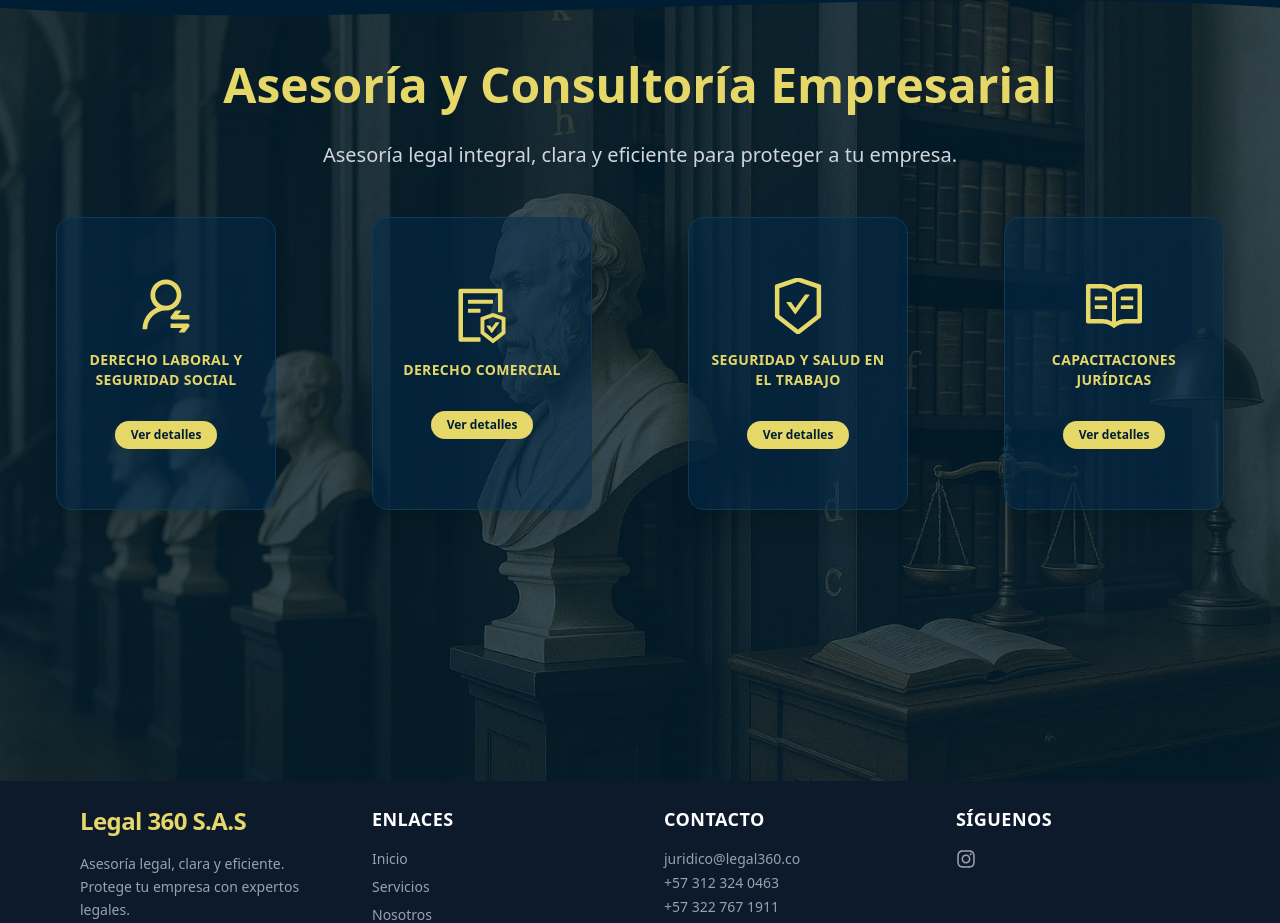
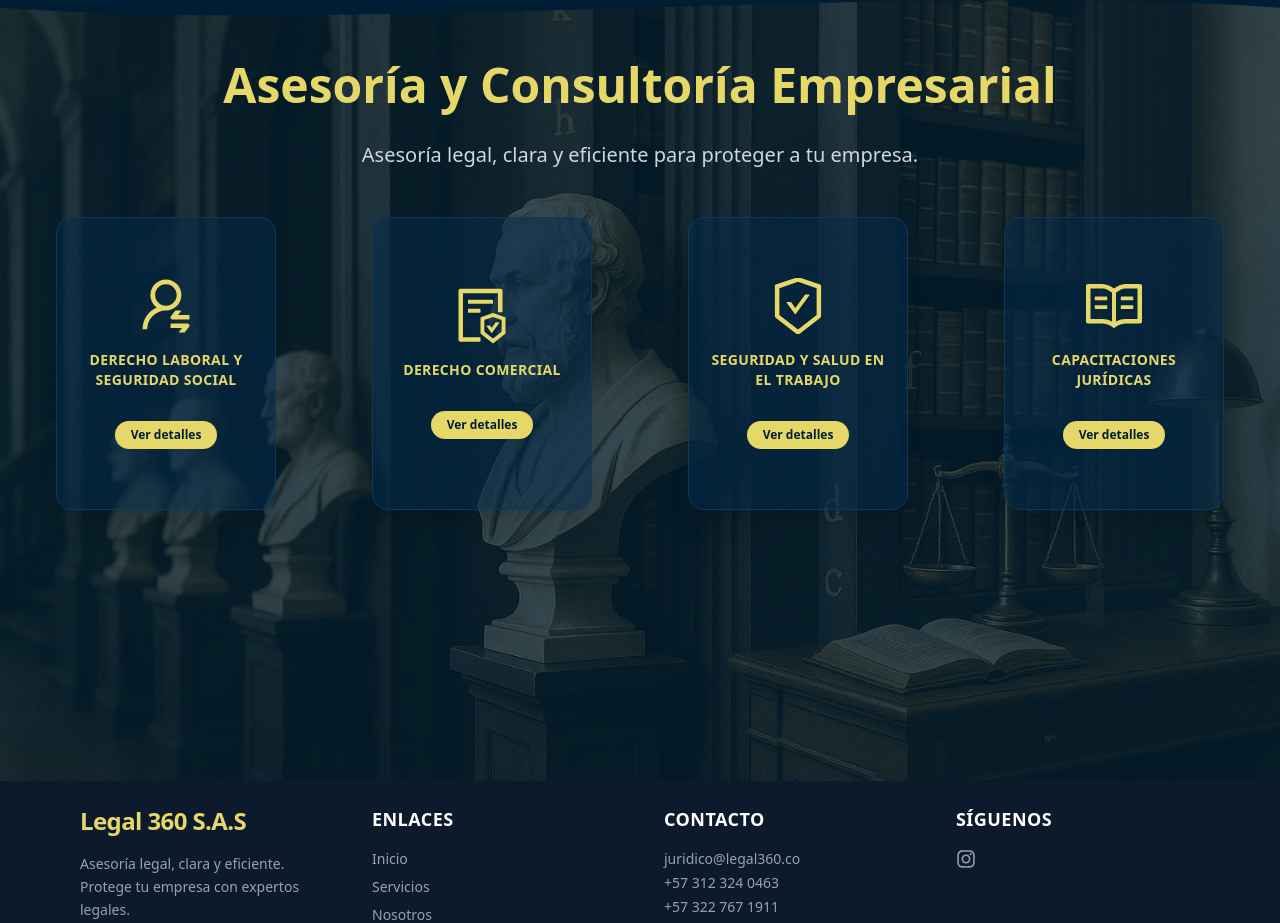
Before and after one commit to sazaba/legal360, a React (Vite) app: page / in a window 1280 px wide. Shown: the part 1798-2721 px from the top of the page. Built offline with nearby package versions, Linux system fonts and the light colour scheme.

Commit message:
card text 222

```diff
--- a/src/pages/Servicios.jsx
+++ b/src/pages/Servicios.jsx
@@ -86,7 +86,7 @@ const Servicios = ({ id }) => {
         </h2>
 
         <p className="text-base sm:text-lg md:text-xl text-gray-300 mb-12 font-roboto">
-          Asesoría legal integral, clara y eficiente para proteger a tu empresa.
+          Asesoría legal, clara y eficiente para proteger a tu empresa.
         </p>
 
         <div className="grid grid-cols-1 md:grid-cols-4 gap-4 justify-items-center">
```
